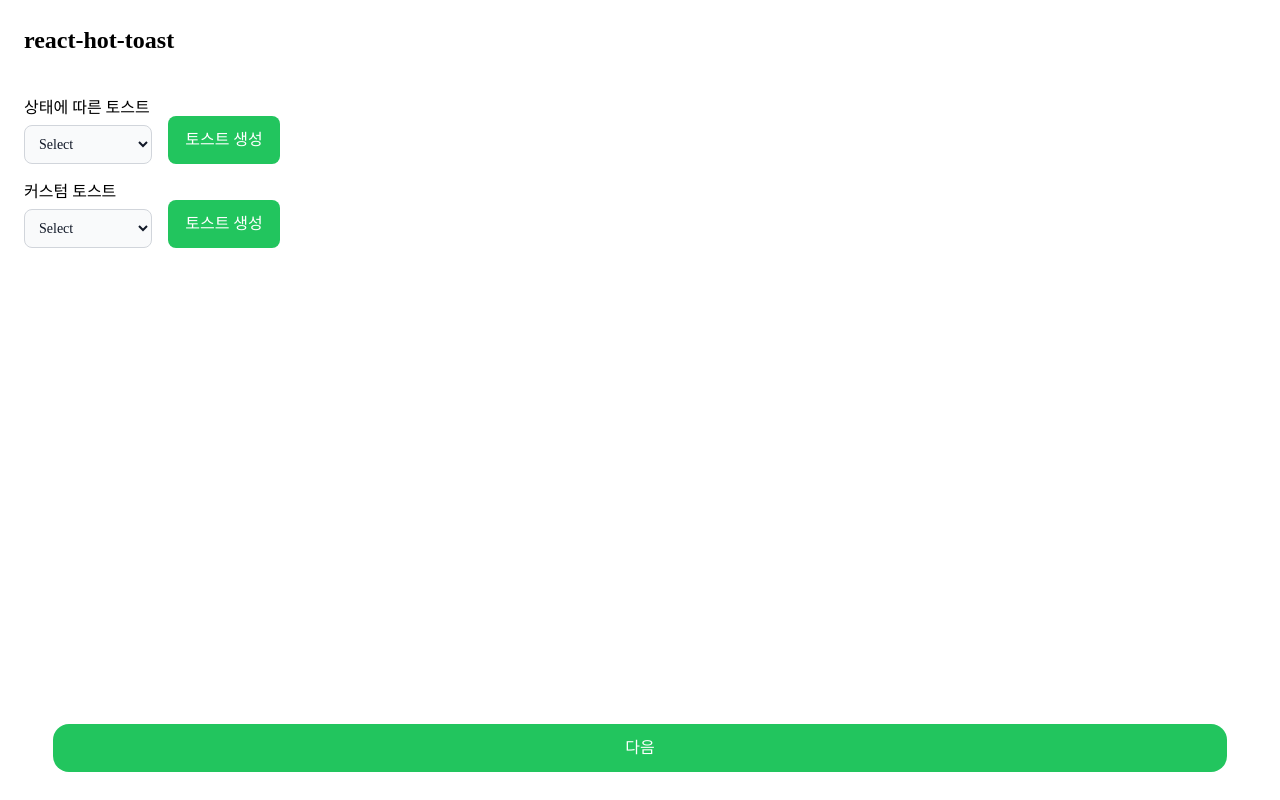
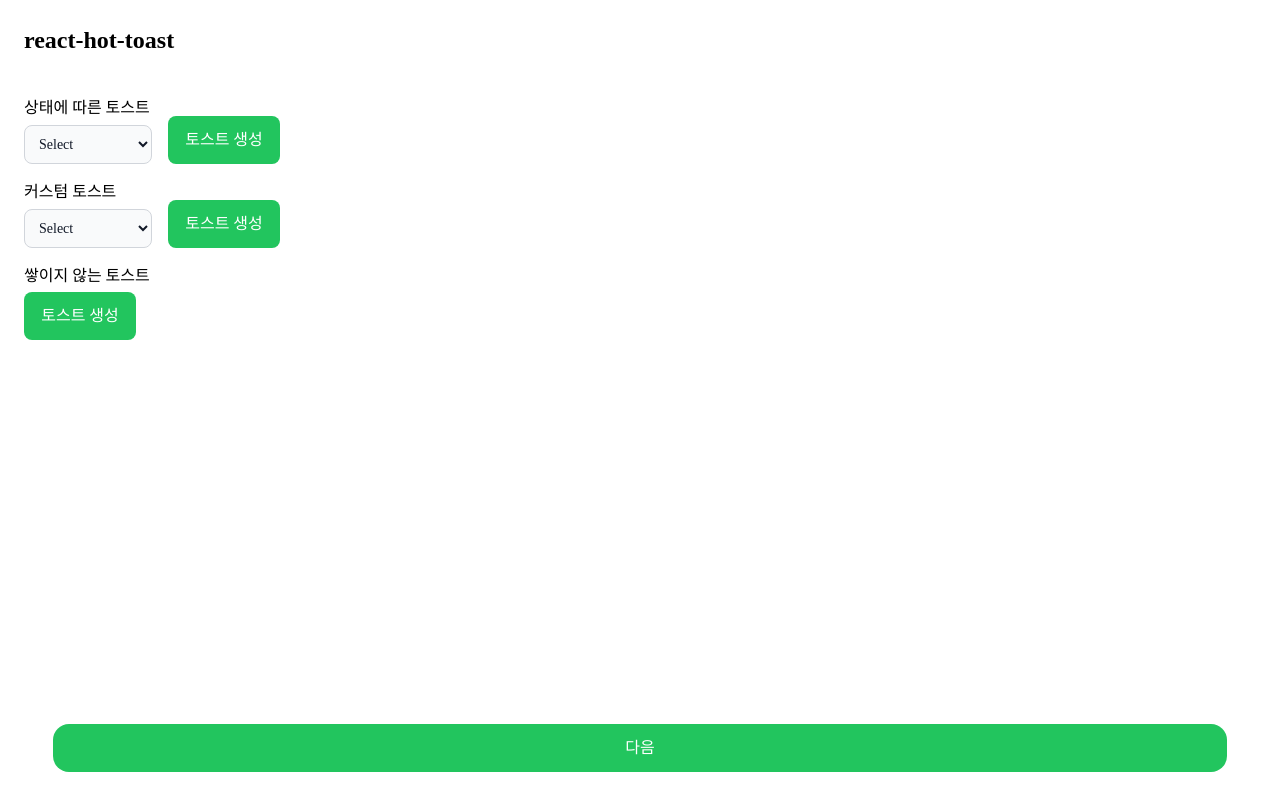
Before and after one commit to superb77/toast-compare, a React (Create React App) app: page /hot-toast in a window 1280 px wide. Built offline with nearby package versions, Linux system fonts and the light colour scheme.

Commit message:
feat: 쌓이지 않는 토스트 생성

```diff
--- a/src/components/HotCustomToast.tsx
+++ b/src/components/HotCustomToast.tsx
@@ -26,7 +26,7 @@ export function HotCustomToast() {
         >
           <p className="font-bold">Custom Toast</p>
           <p className="text-sm">With some description</p>
-          <button className="text-blue-300" onClick={() => toast.dismiss(t.id)}>Dismiss</button>
+          <button className="text-blue-300" onClick={() => toast.remove(t.id)}>Dismiss</button>
         </div>
       ),
       {
--- /dev/null
+++ b/src/components/HotDismissToast.tsx
@@ -0,0 +1,40 @@
+import { useState } from 'react';
+import { Button } from 'common';
+import toast, { useToaster } from 'react-hot-toast/headless';
+
+export function HotDismissToast() {
+  const [prevToastId, setPrevToastId] = useState<string>("");
+  const { toasts } = useToaster();
+
+
+  const onClick = () => {
+    if (prevToastId) toast.remove(prevToastId);
+
+    // 토스트 아이디를 반환합니다.
+    let toastId = toast('Wow so easy !', {
+      duration: 3000,
+      icon: '🦄',
+    });
+
+    setPrevToastId(toastId);
+  }
+
+  return (
+    <div className="mt-5">
+      <h3 className="mb-2">쌓이지 않는 토스트</h3>
+      {toasts
+        .filter((toast) => toast.visible)
+        .map((toast) => (
+          <div
+            key={toast.id}
+            className="fixed top-8 left-1/2 transform -translate-x-1/2 bg-white shadow-lg p-4 rounded-md"
+            {...toast.ariaProps}>
+            <>
+              {toast.message || 'No message'}
+            </>
+          </div>
+        ))}
+      <Button onClick={onClick} />
+    </div>
+  )
+}
--- a/src/components/index.ts
+++ b/src/components/index.ts
@@ -1,2 +1,3 @@
 export { HotStatusToast } from 'components/HotStatusToast';
 export { HotCustomToast } from 'components/HotCustomToast';
+export { HotDismissToast } from 'components/HotDismissToast';
--- a/src/pages/HotToast.tsx
+++ b/src/pages/HotToast.tsx
@@ -1,6 +1,6 @@
 import { Toaster } from 'react-hot-toast';
 import { Layout } from 'common';
-import { HotStatusToast, HotCustomToast } from 'components';
+import { HotStatusToast, HotCustomToast, HotDismissToast } from 'components';
 
 
 export function HotToast() {
@@ -9,6 +9,7 @@ export function HotToast() {
       <div className="w-full h-full flex flex-col">
         <HotStatusToast />
         <HotCustomToast />
+        <HotDismissToast />
       </div>
       <Toaster />
     </Layout>
```
